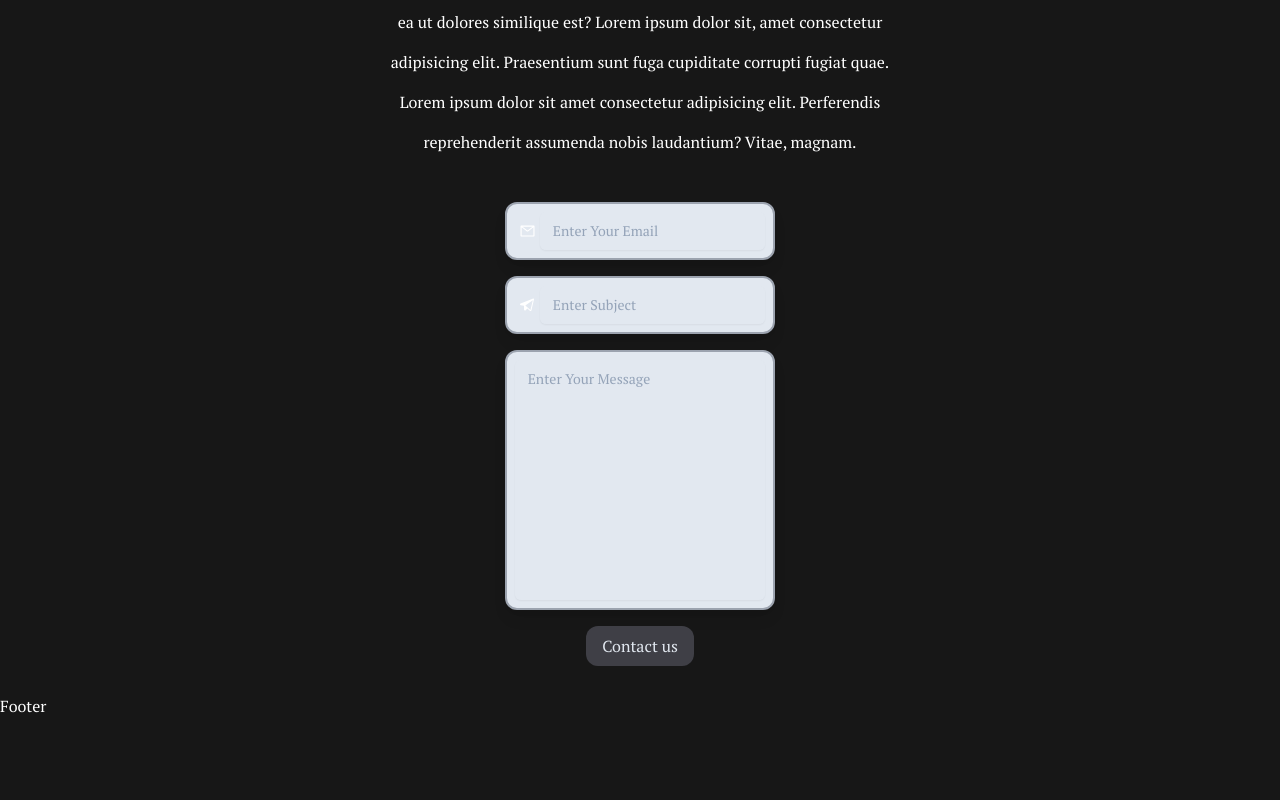
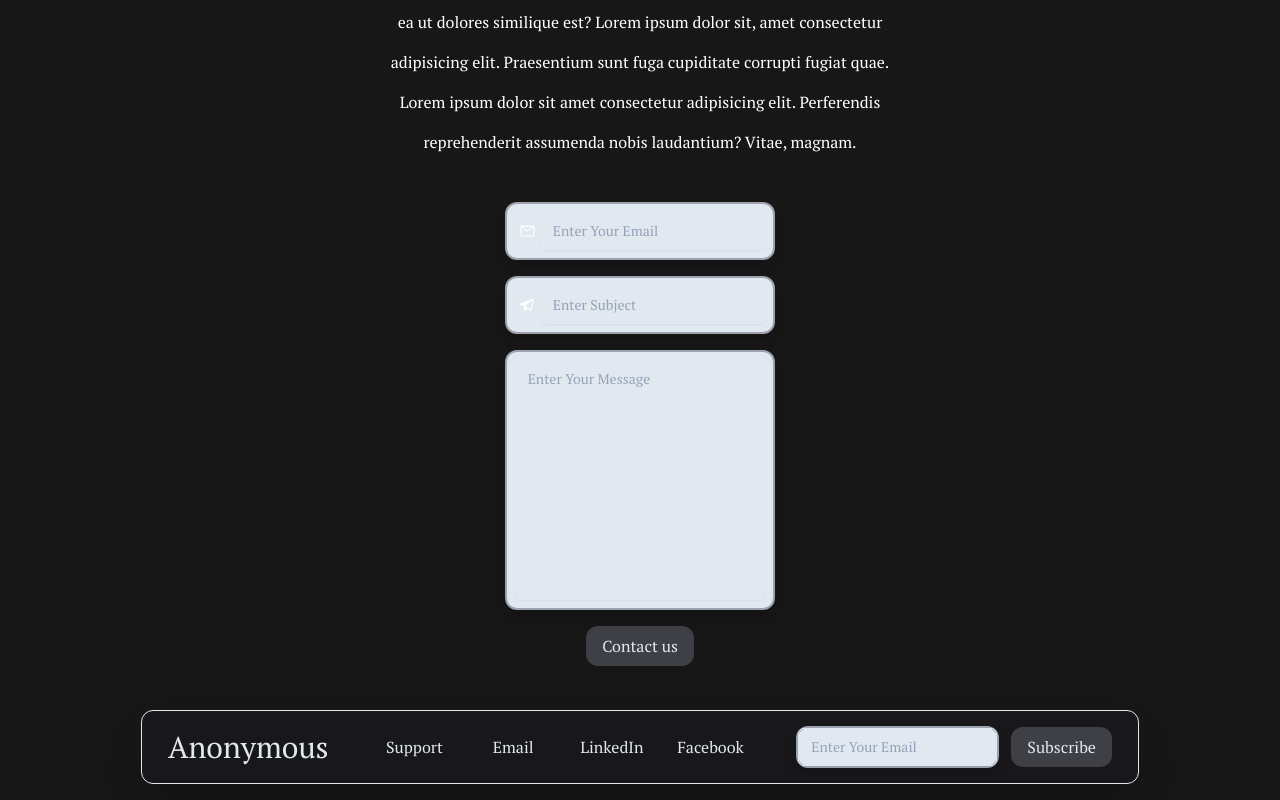
Before and after one commit to MuthonduG/anonymous_frontend, a Next.js app: page /landing in a window 1280 px wide. Shown: the part 2594-3394 px from the top of the page. Before the commit the page ends 3312 px from the top, so only its background shows below. Built offline with nearby package versions, Linux system fonts and the light colour scheme; a web font is replaced by a local one.

Commit message:
updates: footer logic done

```diff
--- a/components/Footer/Footer.tsx
+++ b/components/Footer/Footer.tsx
@@ -1,8 +1,62 @@
 import React from 'react'
+import Link from 'next/link';
+import Button from '../ui/Button';
+
+import { AiOutlineMail } from "react-icons/ai";
+
+type FooterLinks = {
+  label: string;
+  link: string;
+};
+
+const footerHyperlinks: FooterLinks[] = [
+  { label: 'Support', link: "#" },
+  { label: 'Email', link: "#"},
+  { label: 'LinkedIn', link: "#" },
+  { label: 'Facebook', link: "#" },
+];
 
 const Footer = () => {
   return (
-    <div>Footer</div>
+    <footer className="flex xl:justify-center md:justify-between items-center p-4 ">
+      <div className="flex xl:justify-around md:justify-between items-center xl:w-[80%] md:w-full sm:w-full sm:justify-between gap-4 shadow-2xl border rounded-xl p-3 bg-zinc-900 text-slate-200">
+        {/* Icon */}
+        <div className="text-3xl">
+
+            <p className="">Anonymous</p>
+
+        </div>
+
+        {/* Hyper links */}
+        <div className="grid-cols-4 gap-4 xl:grid md:hidden sm:hidden">
+          {footerHyperlinks.map((itemLink, index) => {
+            return (
+              <Link
+                href={itemLink.link}
+                key={index}
+                className="flex justify-center items-center p-2 py-3 rounded-full transition-transform delay-150 ease-in-out hover:text-zinc-400"
+              >
+                <span className="">{itemLink.label}</span>
+              </Link>
+            );
+          })}
+        </div>
+
+        {/* Buttons */}
+        <div className="flex justify-center items-center">
+          <form action="" className="flex justify-center items-center gap-3">
+            <div className="border-2 border-gray-400 flex flex-row-reverse justify-center items-center bg-slate-200 rounded-xl shadow-lg">
+              <input type="email" placeholder='Enter Your Email' className='w-full bg-transparent placeholder:text-slate-400 text-slate-700 text-sm border border-slate-200 rounded-md px-3 py-2 transition duration-300 ease focus:outline-none focus:border-slate-400 hover:border-slate-300 shadow-sm focus:shadow'/>
+            </div>
+            <div className="">
+              <Button>
+                Subscribe
+              </Button>
+            </div>
+          </form>
+        </div>
+      </div>
+    </footer>
   )
 }
 
```
